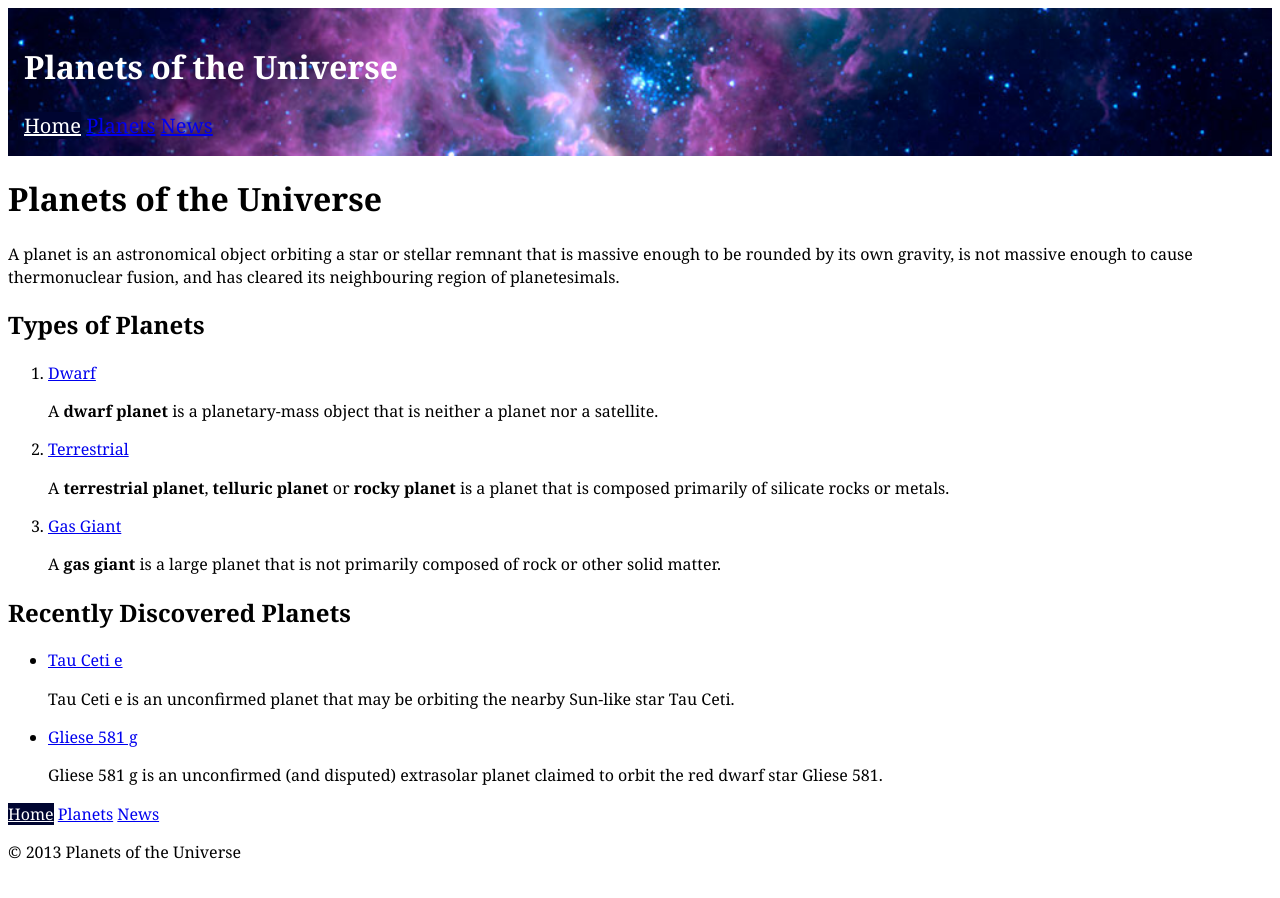
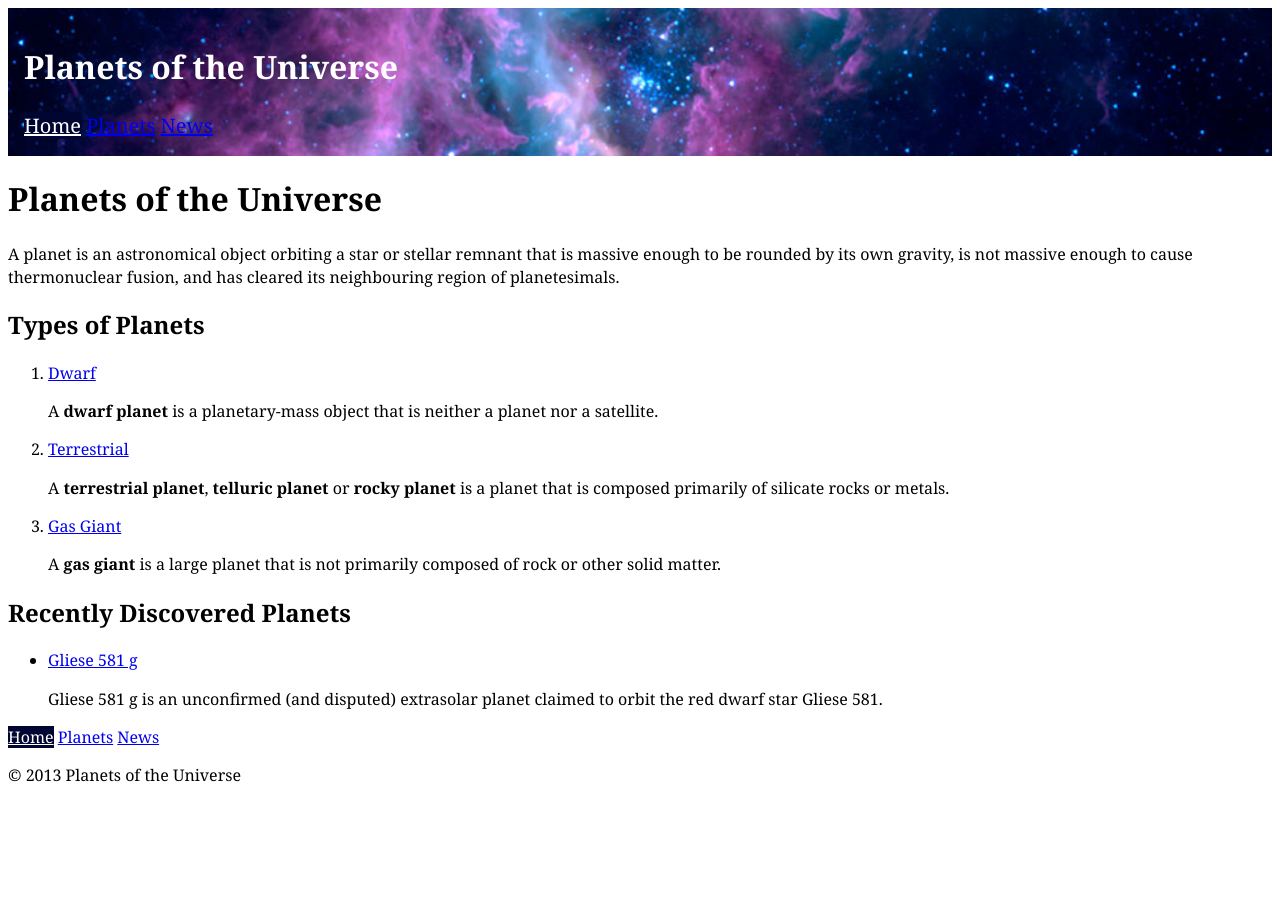
Before and after one commit to kamilkoterba/planets-example, a Jekyll site: the page built from index.html, in a window 1280 px wide. Built offline with Jekyll 4.4.1, drawn with Linux system fonts in a browser that asks for light colours; Markdown is read by kramdown in place of the engine named in the settings.

Commit message:
removing page data

```diff
--- a/_posts/recently-discovered/2012-12-19-tau-ceti-e.md
+++ b/_posts/recently-discovered/2012-12-19-tau-ceti-e.md
@@ -1,9 +1 @@
----
-layout: news-article
-title: Tau Ceti e
-meta: Tau Ceti e is an unconfirmed planet that may be orbiting the nearby Sun-like star Tau Ceti.
-source: http://en.wikipedia.org/wiki/Tau_Ceti_e
-category: recently-discovered
----
-
 *Tau Ceti e* is an unconfirmed planet that may be orbiting the nearby Sun-like star Tau Ceti at 11.905 light years of the Sun. It's the fourth planet of the system in distance to its star.
```
